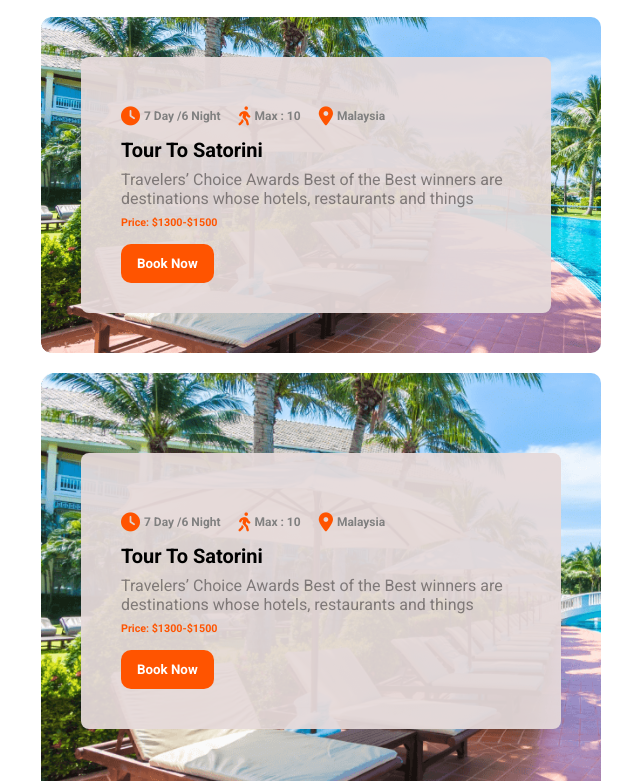
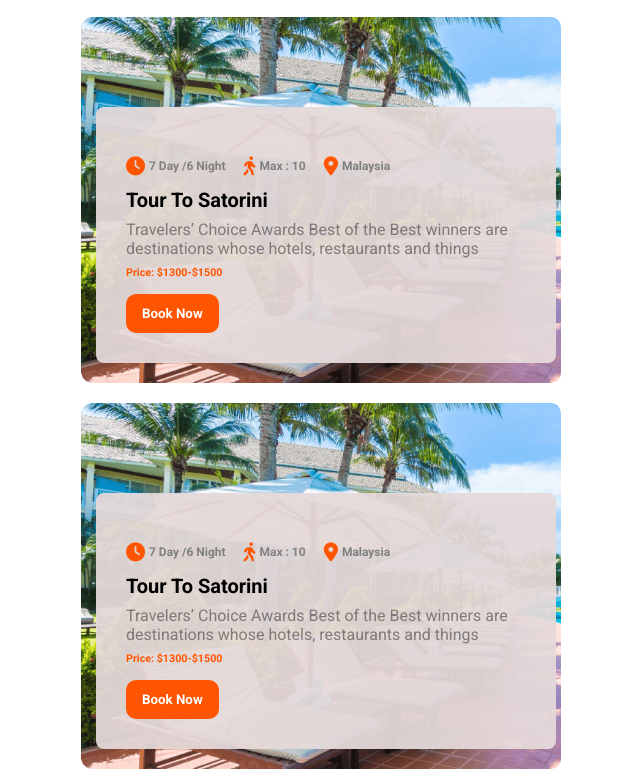
Before and after one commit to CHINMOY-DEY-CINI/assignment-2, a plain HTML site: page B9A2-Funny-Travel/index.html in a window 768 px wide. Shown: the part 4759-5540 px from the top of the page, without its empty margins (63-703 px from the left). Drawn offline with Linux system fonts and the light colour scheme.

Commit message:
last-all

```diff
--- a/B9A2-Funny-Travel/style.css
+++ b/B9A2-Funny-Travel/style.css
@@ -792,7 +792,7 @@ footer{
                             "Kashmir Kashmir Kashmir Kashmir";
 
         gap:10px;
-        width:600px;
+        width:500px;
     }
 
 
@@ -816,12 +816,21 @@ footer{
 
 
     .tour-info{
-        padding:40px 40px 40px 40px;
+        padding:90px 5px 20px 5px;
+    }
+
+    .tour-inf{
+        padding:90px 5px 20px 5px;
     }
 
 
     .tour-informatio{
-        padding:40px 40px 40px 40px;
+        padding:30px 30px 30px 30px;
+        margin-left:10px;
+    }
+    .tour-information{
+        padding:30px 30px 30px 30px;
+        margin-left:10px;
     }
 
 
```
